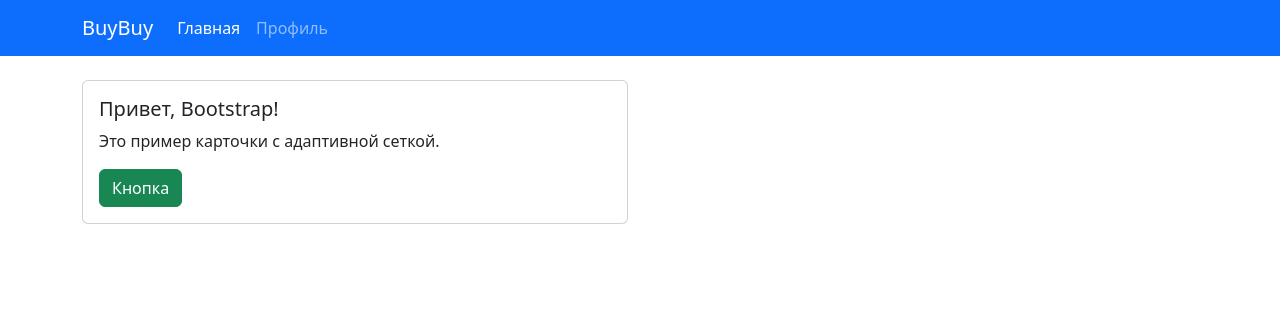
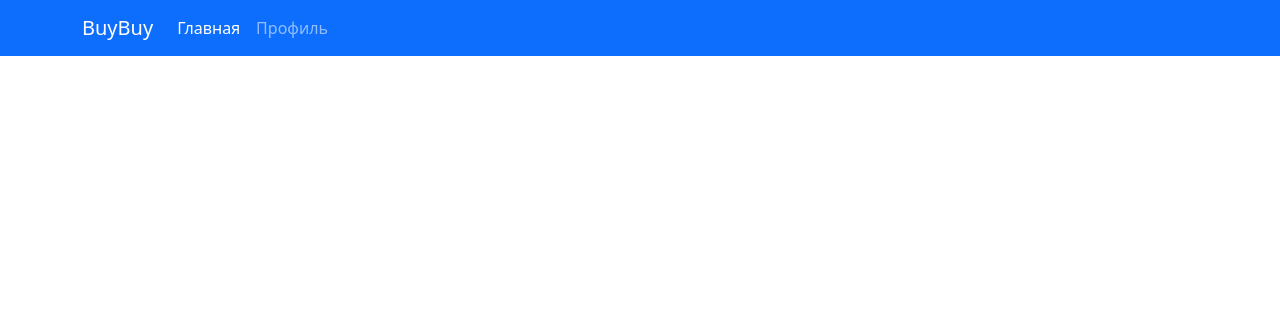
Before and after one commit to MarraQ/WebRep, a Flask app: page / in a window 1280 px wide. Shown: the top 316 px of the page. Run offline with Flask 3, Linux system fonts and the light colour scheme.

Commit message:
commit_wtf3

```diff
--- a/app.py
+++ b/app.py
@@ -85,6 +85,20 @@ def add_ads():
                            title="Добавление объявления", form=form)
 
 
+@app.route('/ad/<int:ad_id>')
+def show_ads(ad_id):
+    db_sess = db_session.create_session()
+    ad = db_sess.query(Ad).filter(Ad.id == ad_id).first()
+    if ad:
+        params = {}
+        params["title"] = ad.title
+        params["content"] = ad.description
+        params["price"] = ad.price
+        return render_template("ad.html", **params)
+    else:
+        return render_template("notfound.html")
+
+
 @app.route("/session_test")
 def session_test():
     visits_count = session.get('visits_count', 0)
--- a/templates/index.html
+++ b/templates/index.html
@@ -21,21 +21,8 @@
       </div>
     </div>
   </nav>
-  <div class="container mt-4">
-    <div class="row">
-      <div class="col-md-6">
-        <div class="card">
-          <div class="card-body">
-            <h5 class="card-title">Привет, Bootstrap!</h5>
-            <p class="card-text">Это пример карточки с адаптивной сеткой.</p>
-            <a href="#" class="btn btn-success">Кнопка</a>
-          </div>
-        </div>
-      </div>
-    </div>
-  </div>
 
-  <!-- Подключаем Bootstrap JS (необходим для некоторых компонентов) -->
+
   <script src="https://cdn.jsdelivr.net/npm/bootstrap@5.3.0/dist/js/bootstrap.bundle.min.js"></script>
 </body>
 </html>
--- /dev/null
+++ b/templates/notfound.html
@@ -0,0 +1,4 @@
+{% extends "base.html" %}
+{% block content %}
+<h1>Ничего не найдено</h1>
+{% endblock %}
```
Also changed, not shown: templates/ad.html (added, +11 -0 lines).
